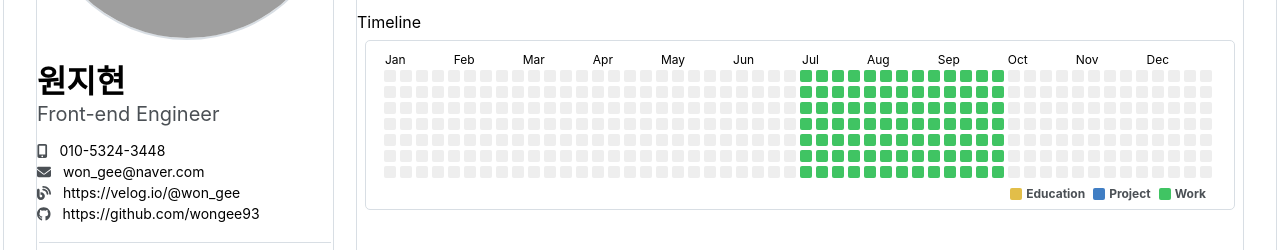
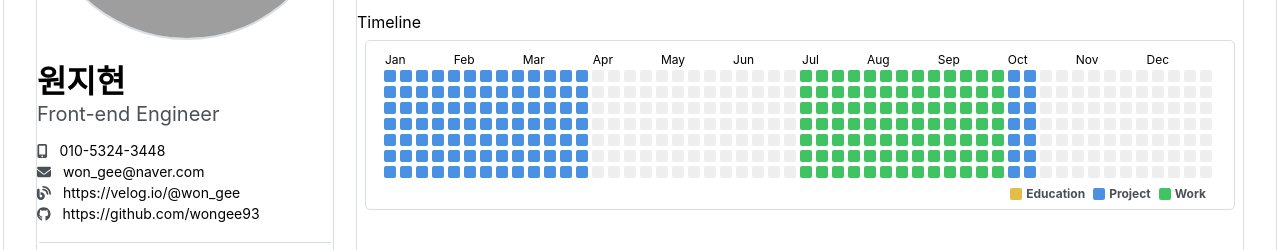
Before and after one commit to wongee93/Portfolio_wjh, a React (Create React App) app: page / in a window 1280 px wide. Shown: the part 408-658 px from the top of the page. Built offline with nearby package versions, Linux system fonts and the light colour scheme; grey boxes are pictures that could not be loaded.

Commit message:
add 2022, 2023 timetable history

```diff
--- a/src/App.css
+++ b/src/App.css
@@ -457,5 +457,33 @@ li.selected::after {
   width: 12px;
   height: 12px;
   border-radius: 2px;
-  background-color: #407ec4;
+  background-color: #4a91e2;
 }
+
+/* test중 */
+.split-colors {
+  position: relative;
+  width: 12px;
+  height: 12px;
+}
+
+.half-color {
+  position: absolute;
+  width: 0;
+  height: 0;
+  border-style: solid;
+}
+
+.first-color {
+  border-width: 12px 12px 0 0;
+  border-color: #e2be49 transparent transparent transparent;
+  top: 0;
+  left: 0;
+}
+
+.second-color {
+  border-width: 0 0 12px 12px;
+  border-color: transparent transparent #4a91e2 transparent;
+  bottom: 0;
+  right: 0;
+}
--- a/src/component/TimeTable.js
+++ b/src/component/TimeTable.js
@@ -2,21 +2,57 @@ const TimeTable = () => {
     const months = ['Jan', 'Feb', 'Mar', 'Apr', 'May', 'Jun', 'Jul', 'Aug', 'Sep', 'Oct', 'Nov', 'Dec'];
 
     // const SquareSpan = () => <span></span>;
-    const SquareSpan = ({ color }) => <span style={{ backgroundColor: color }}></span>;
+    // const SquareSpan = ({ color }) => <span style={{ backgroundColor: color }}></span>;
 
+    const SquareSpan = ({ type }) => {
+        if (type === 'split') {
+            return (
+                <span className='split-colors'>
+                    <div className='half-color first-color'></div>
+                    <div className='half-color second-color'></div>
+                </span>
+            );
+        }
+        return <span style={{ backgroundColor: type }}></span>;
+    };
 
     const rows = 7;
     const columns = 52;
-    const spans = [];
 
-    // for (let i = 0; i < rows * columns; i++) {
-    //     spans.push(<SquareSpan key={i} />);
-    // }
+    // 2023
+    const spans_2023 = [];
+
     for (let i = 0; i < rows * columns; i++) {
         const currentColumn = i % columns;
-        const color = (currentColumn >= 26 && currentColumn <= 38) ? '#40c463' : ''; // 27번째부터 43번째 column에 빨간색을 지정
-        spans.push(<SquareSpan key={i} color={color} />);
+        let type = '';
+
+        if ((currentColumn >= 0 && currentColumn <= 12) || (currentColumn >= 39 && currentColumn <= 40)) { // 첫 12개의 column에 #407ec4 색상 지정
+            type = '#4a91e2';
+        } else if (currentColumn >= 26 && currentColumn <= 38) {
+            type = '#40c463'; // 27번째부터 43번째 column에 #40c463 색상 지정
+        }
+
+        spans_2023.push(<SquareSpan key={i} type={type} />);
     }
+
+    // 2022
+    const spans_2022 = [];
+
+    for (let i = 0; i < rows * columns; i++) {
+        const currentColumn = i % columns;
+        let type = '';
+
+        if (currentColumn <= 23) {
+            type = '#40c463';
+        } else if (currentColumn >= 44) {
+            type = 'split';
+        } else if (currentColumn >= 24 && currentColumn < 44) {
+            type = '#e2be49';
+        }
+
+        spans_2022.push(<SquareSpan key={i} type={type} />);
+    }
+
     return (
         <div className='timeline-box'>
             <div className='overview-title'>Timeline</div>
@@ -29,7 +65,7 @@ const TimeTable = () => {
                             </tr>
                         </thead>
                         <tbody className='timeline'>
-                            {spans}
+                            {spans_2023}
                         </tbody>
                     </table>
                 </div>
```
